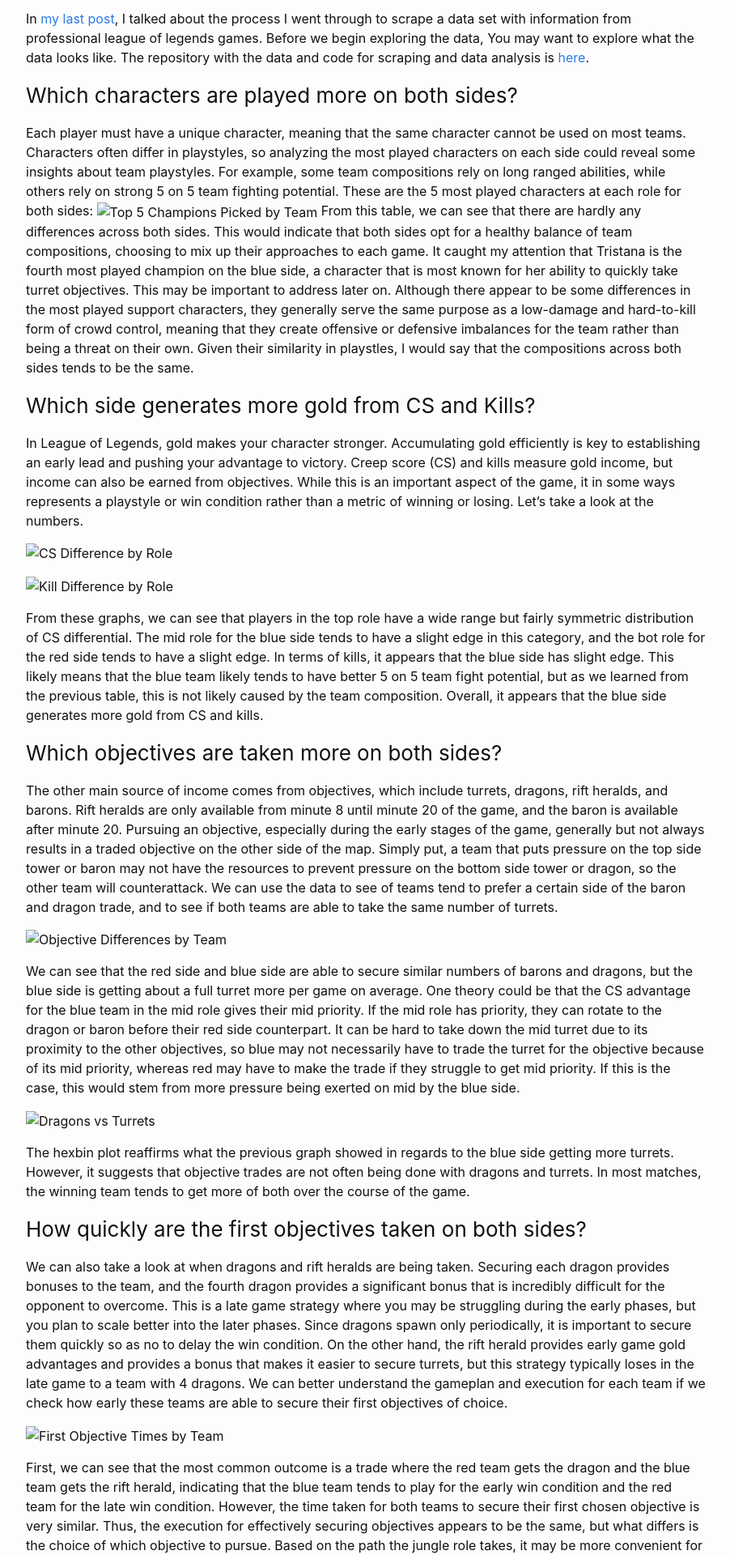
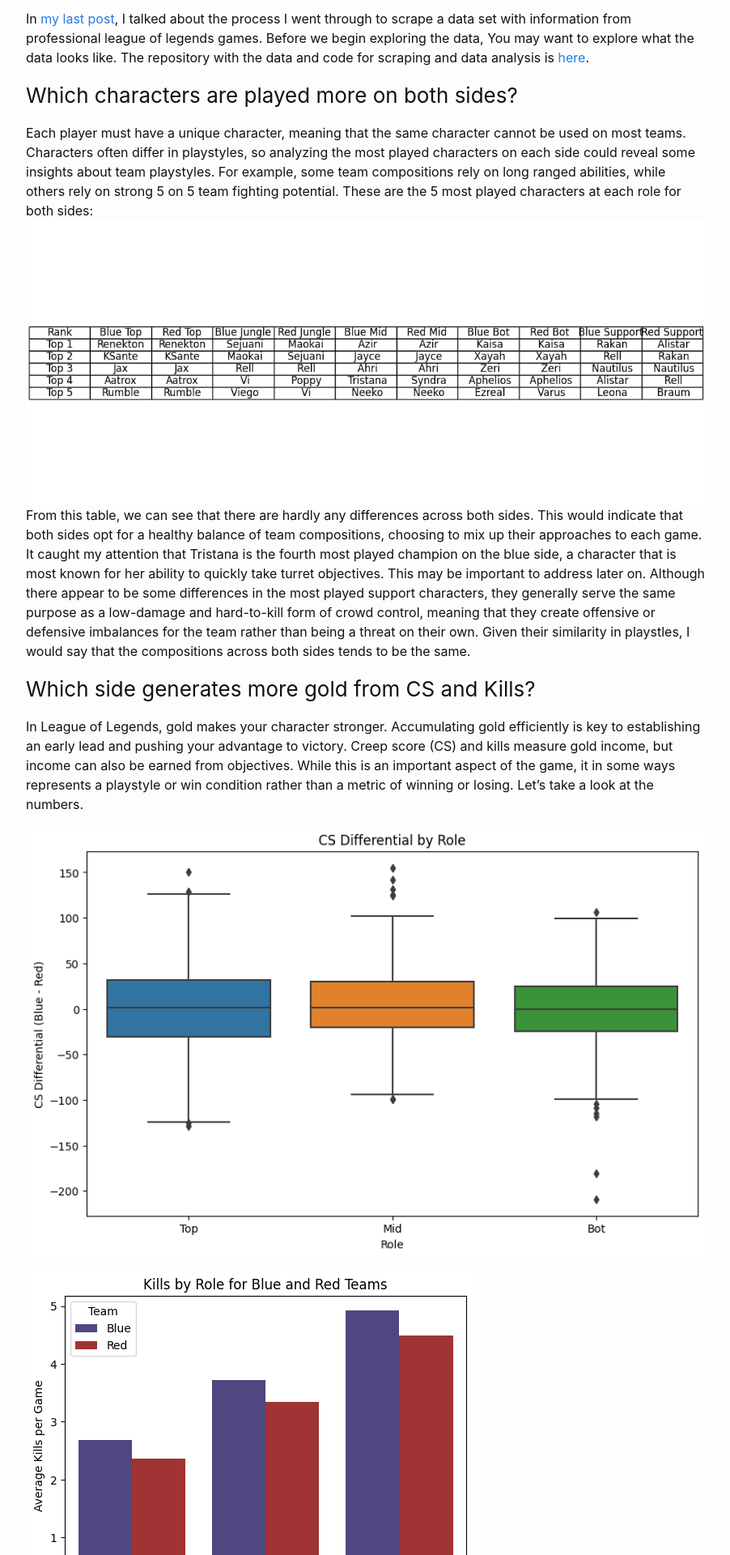
Before and after one commit to crowleyp5/crowleyp5blog, a Jekyll site: the page built from _posts/2023-12-13-Exploring-Playstyles-Between-Red-and-Blue-Sides-in-League-of-Legends.md, in a window 1280 px wide. Shown: the part 490-2410 px from the top of the page at 81% size, without its empty margins (188-1090 px from the left). Built offline with Jekyll 4.4.1, drawn with Linux system fonts in a browser that asks for light colours; comment, search, counter and statistics services are not loaded.

Commit message:
Update 2023-12-13-Exploring-Playstyles-Between-Red-and-Blue-Sides-in-League-of-Legends.md

```diff
--- a/_posts/2023-12-13-Exploring-Playstyles-Between-Red-and-Blue-Sides-in-League-of-Legends.md
+++ b/_posts/2023-12-13-Exploring-Playstyles-Between-Red-and-Blue-Sides-in-League-of-Legends.md
@@ -11,40 +11,40 @@ In [my last post](https://crowleyp5.github.io/crowleyp5blog/2023/11/17/Collectin
 
 ### Which characters are played more on both sides?
 Each player must have a unique character, meaning that the same character cannot be used on most teams. Characters often differ in playstyles, so analyzing the most played characters on each side could reveal some insights about team playstyles. For example, some team compositions rely on long ranged abilities, while others rely on strong 5 on 5 team fighting potential. These are the 5 most played characters at each role for both sides:
-![Top 5 Champions Picked by Team](assets/images/top_5_picks.jpg)
+![Top 5 Champions Picked by Team](/assets/images/top_5_picks.jpg)
 From this table, we can see that there are hardly any differences across both sides. This would indicate that both sides opt for a healthy balance of team compositions, choosing to mix up their approaches to each game. It caught my attention that Tristana is the fourth most played champion on the blue side, a character that is most known for her ability to quickly take turret objectives. This may be important to address later on. Although there appear to be some differences in the most played support characters, they generally serve the same purpose as a low-damage and hard-to-kill form of crowd control, meaning that they create offensive or defensive imbalances for the team rather than being a threat on their own. Given their similarity in playstles, I would say that the compositions across both sides tends to be the same.
 
 ### Which side generates more gold from CS and Kills?
 In League of Legends, gold makes your character stronger. Accumulating gold efficiently is key to establishing an early lead and pushing your advantage to victory. Creep score (CS) and kills measure gold income, but income can also be earned from objectives. While this is an important aspect of the game, it in some ways represents a playstyle or win condition rather than a metric of winning or losing. Let's take a look at the numbers.
 
-![CS Difference by Role](assets/images/CS_Diff_Roles.png)
+![CS Difference by Role](/assets/images/CS_Diff_Roles.png)
 
-![Kill Difference by Role](assets/images/Kill_Diff_Roles.png)
+![Kill Difference by Role](/assets/images/Kill_Diff_Roles.png)
 
 From these graphs, we can see that players in the top role have a wide range but fairly symmetric distribution of CS differential. The mid role for the blue side tends to have a slight edge in this category, and the bot role for the red side tends to have a slight edge. In terms of kills, it appears that the blue side has slight edge. This likely means that the blue team likely tends to have better 5 on 5 team fight potential, but as we learned from the previous table, this is not likely caused by the team composition. Overall, it appears that the blue side generates more gold from CS and kills.
 
 ### Which objectives are taken more on both sides?
 The other main source of income comes from objectives, which include turrets, dragons, rift heralds, and barons. Rift heralds are only available from minute 8 until minute 20 of the game, and the baron is available after minute 20. Pursuing an objective, especially during the early stages of the game, generally but not always results in a traded objective on the other side of the map. Simply put, a team that puts pressure on the top side tower or baron may not have the resources to prevent pressure on the bottom side tower or dragon, so the other team will counterattack. We can use the data to see of teams tend to prefer a certain side of the baron and dragon trade, and to see if both teams are able to take the same number of turrets.
 
-![Objective Differences by Team](assets/images/Obj_Diff_Teams.png)
+![Objective Differences by Team](/assets/images/Obj_Diff_Teams.png)
 
 We can see that the red side and blue side are able to secure similar numbers of barons and dragons, but the blue side is getting about a full turret more per game on average. One theory could be that the CS advantage for the blue team in the mid role gives their mid priority. If the mid role has priority, they can rotate to the dragon or baron before their red side counterpart. It can be hard to take down the mid turret due to its proximity to the other objectives, so blue may not necessarily have to trade the turret for the objective because of its mid priority, whereas red may have to make the trade if they struggle to get mid priority. If this is the case, this would stem from more pressure being exerted on mid by the blue side.
 
-![Dragons vs Turrets](assets/images/DragonsVsTurrets.png)
+![Dragons vs Turrets](/assets/images/DragonsVsTurrets.png)
 
 The hexbin plot reaffirms what the previous graph showed in regards to the blue side getting more turrets. However, it suggests that objective trades are not often being done with dragons and turrets. In most matches, the winning team tends to get more of both over the course of the game.
 
 ### How quickly are the first objectives taken on both sides?
 We can also take a look at when dragons and rift heralds are being taken. Securing each dragon provides bonuses to the team, and the fourth dragon provides a significant bonus that is incredibly difficult for the opponent to overcome. This is a late game strategy where you may be struggling during the early phases, but you plan to scale better into the later phases. Since dragons spawn only periodically, it is important to secure them quickly so as no to delay the win condition. On the other hand, the rift herald provides early game gold advantages and provides a bonus that makes it easier to secure turrets, but this strategy typically loses in the late game to a team with 4 dragons. We can better understand the gameplan and execution for each team if we check how early these teams are able to secure their first objectives of choice.
 
-![First Objective Times by Team](assets/images/Objective_Times_Teams.png)
+![First Objective Times by Team](/assets/images/Objective_Times_Teams.png)
 
 First, we can see that the most common outcome is a trade where the red team gets the dragon and the blue team gets the rift herald, indicating that the blue team tends to play for the early win condition and the red team for the late win condition. However, the time taken for both teams to secure their first chosen objective is very similar. Thus, the execution for effectively securing objectives appears to be the same, but what differs is the choice of which objective to pursue. Based on the path the jungle role takes, it may be more convenient for the red jungle to end up on the bottom side with the dragon and the blue jungle on the top side with the rift herald. It could also be that the blue mid is establishing priority, and the rift herald is seen as the better objective. It could also be that the red bot and support are estblishing priority on the bot side, which allows them to secure the dragon more easily than the blue team. Ultimately, is could be a combination of these factors that influences game strategy.
 
 ### Which side has an easier time establishing vision control?
 The map is covered with fog, so players can only see whatever is within the field of vision of their team. Wards are items that can be placed on the map to retain vision even when no teammates are present in that area. If these wards are found by the other team, they can be destroyed. Establishing vision control, particularly around objectives, is essential to game strategy. It allows a team to know or anticipate opponents' moves and react accordingly. Poor vision control results in failed trades and team fights. Let's compare the number of wards the opponent places with the number of wards the team destroys as a metric for quality vision control.
 
-![Opponents Wards Placed and Team Wards Destroyed](assets/images/Wards_Teams.png)
+![Opponents Wards Placed and Team Wards Destroyed](/assets/images/Wards_Teams.png)
 
 These graphs are nearly identical, meaning that both teams are able to remove about the same proportion of wards their opponents place. This means that any disparity in kills or objectives is likely not the result of a lack of information.
 
```
